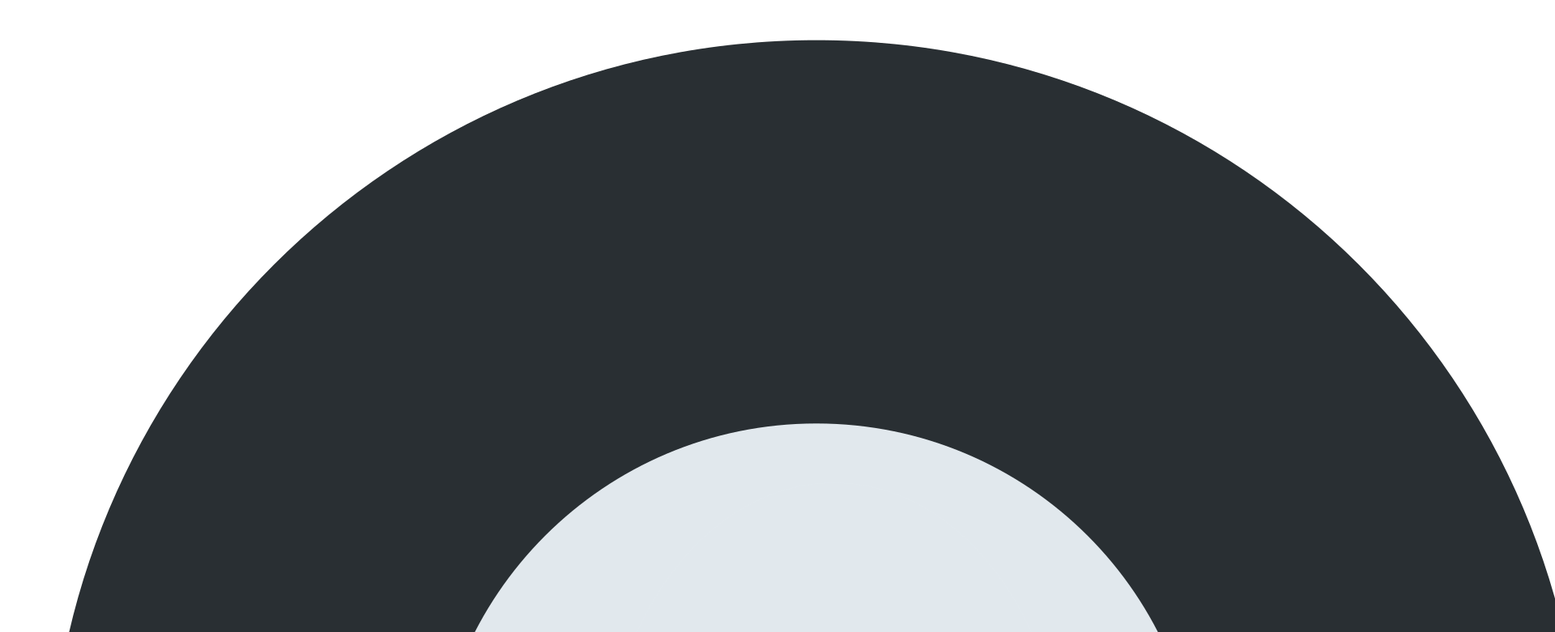
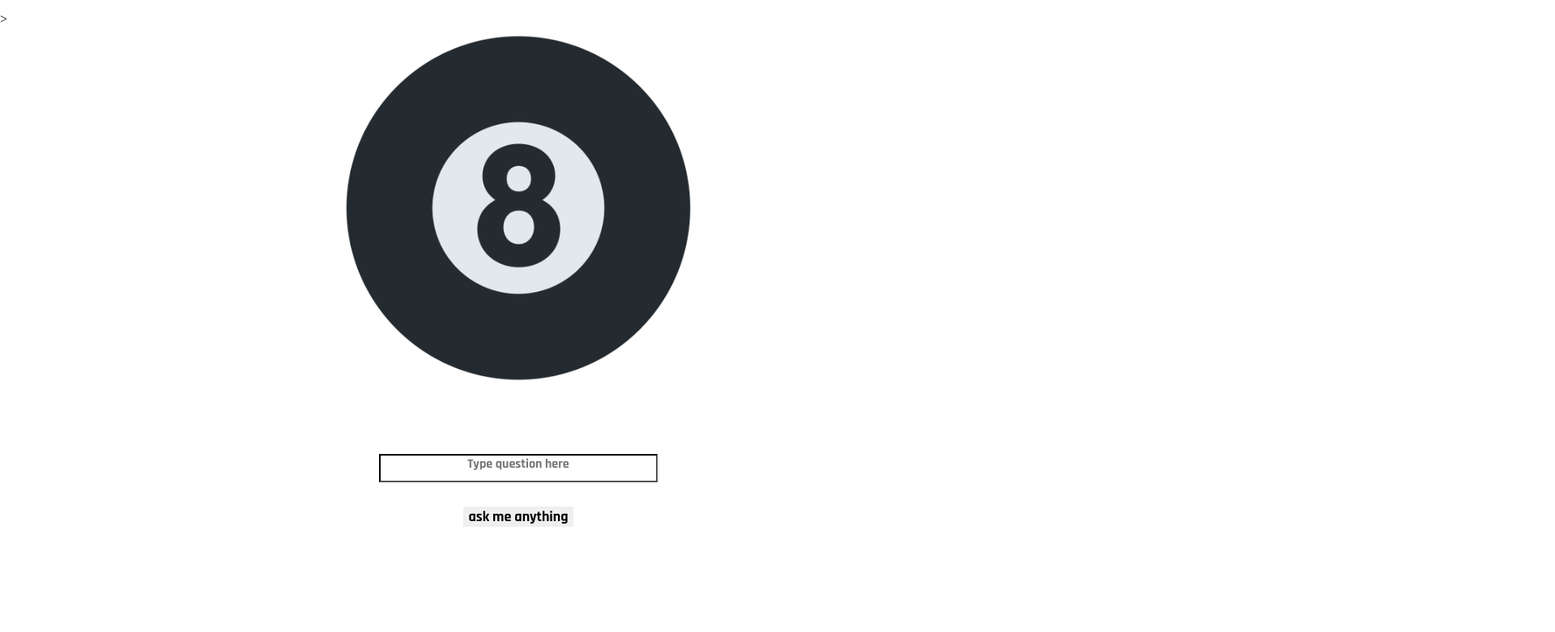
Before and after one commit to kfitzgerald36/magicEightBall-, a plain HTML site: page index.html in a window 1280 px wide. Shown: the part 119-900 px from the top of the page at 81% size, 1920 px wide, since content can reach past the window. After the commit the page ends 800 px from the top, so only its background shows below. Drawn offline with nearby package versions, Linux system fonts and the light colour scheme; the site is published under a folder, as on GitHub Pages, so addresses that start at the root find nothing.

Commit message:
path fixes

```diff
--- a/index.html
+++ b/index.html
@@ -1,14 +1,14 @@
 <!DOCTYPE html>
     <head>
         <title>Magic Eight Ball </title>
-        <link rel="stylesheet" href="/style.css">
+        <link rel="stylesheet" href="style.css">
         <link href="https://fonts.googleapis.com/css2?family=Rajdhani:wght@700&display=swap" rel="stylesheet">
     </head>
     <body>
 
          <h1>MAGIC EIGHT BALL</h1>>
     <div class="img">
-      <img src="/eightball.png" alt="magic eightball" class="eight-ball" class="eight-ball-clicked" >
+      <img src="eightball.png" alt="magic eightball" class="eight-ball" class="eight-ball-clicked" >
       <img src="eightball-empty.png"  class="empty-eight-ball">
     </div>
 
@@ -22,7 +22,7 @@
 
     <p id="response" class="response" class="response-ghost"> </p>
 
-        <script src="/javascript.js"></script>
+        <script src="javascript.js"></script>
         <script src="https://ajax.googleapis.com/ajax/libs/jquery/3.5.1/jquery.min.js"></script>
         <script>
 
```
